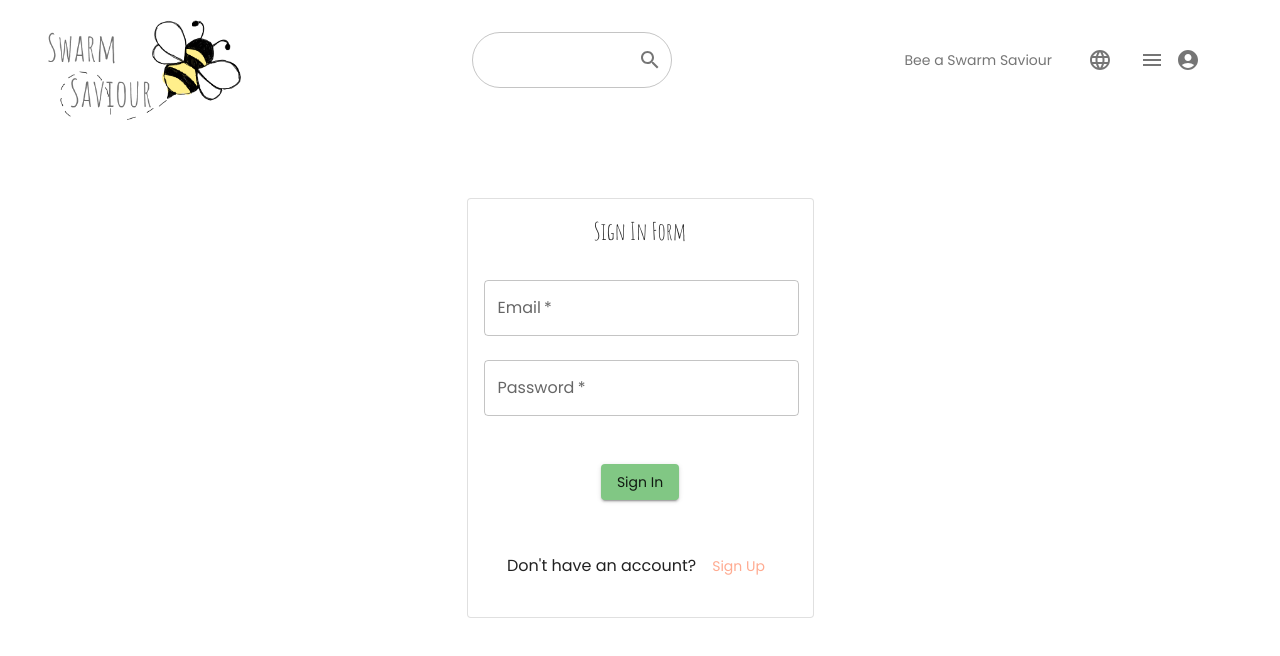
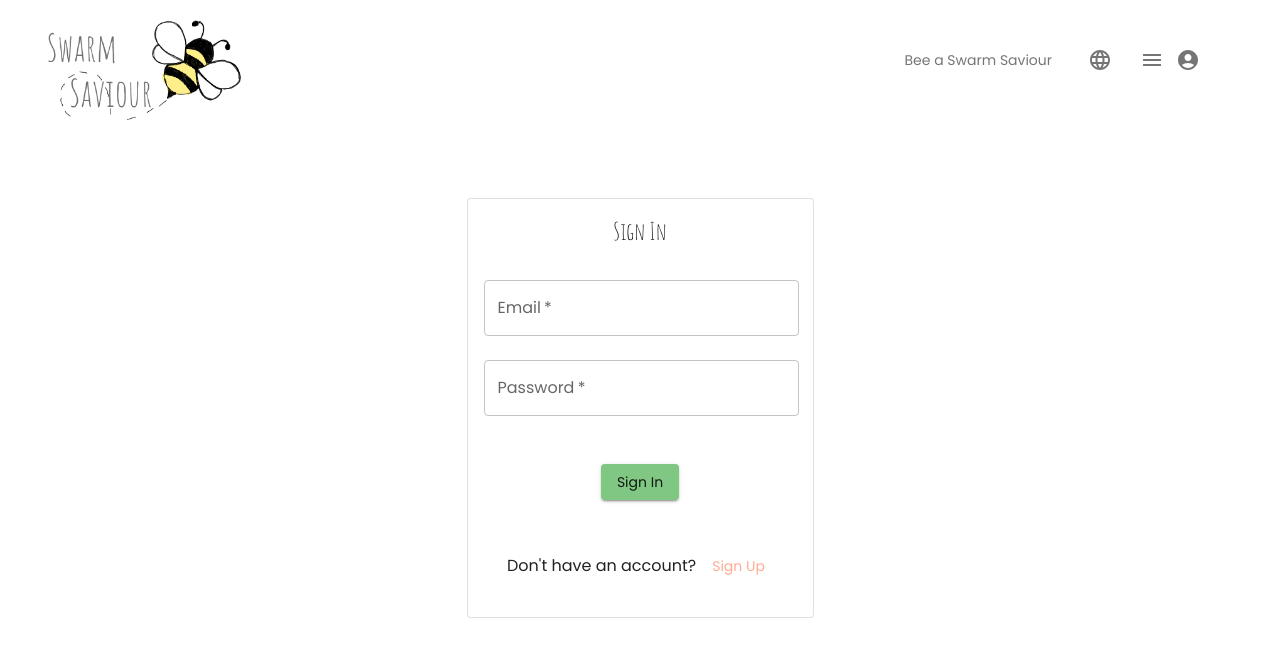
Before and after one commit to tracey-web/swarm-saviour-client, a React (Create React App) app: page /signin in a window 1280 px wide. Shown: the top 656 px of the page. Built offline with nearby package versions, Linux system fonts and the light colour scheme.

Commit message:
signUp/In UI, removed search from navBar

```diff
--- a/src/components/header.js
+++ b/src/components/header.js
@@ -16,6 +16,7 @@ import {
   Slide,
 } from "@mui/material";
 import { alpha, styled } from "@mui/system";
+import { useNavigate } from "react-router";
 
 const TextButton = styled(Button)(({ theme }) => ({
   textTransform: "none",
@@ -73,7 +74,9 @@ const Header = ({ slide = false }) => {
   );
 };
 
-const NavBar = ({ handleClose, handleClick, open, anchorEl }) => (
+const NavBar = ({ handleClose, handleClick, open, anchorEl }) => {
+  const navigate = useNavigate();
+  return (
     <Box
       sx={{
         display: "flex",
@@ -93,26 +96,13 @@ const NavBar = ({ handleClose, handleClick, open, anchorEl }) => (
           paddingTop: "20px",
           paddingLeft: "14px",
           paddingRight: "14px",
+          cursor: "pointer",
         }}
         className="header_icon"
         src="./img/ssLogo.png"
         alt="swarm saviour logo with bee"
+        onClick={() => navigate("/")}
       />
-    <FormControl sx={{ m: 1, width: "25ch" }} variant="outlined">
-      <OutlinedInput
-        sx={{ borderRadius: "50px" }}
-        id="outlined-adornment-password"
-        type="text"
-        endAdornment={
-          <InputAdornment position="end">
-            <IconButton aria-label="Search" edge="end">
-              <SearchIcon />
-            </IconButton>
-          </InputAdornment>
-        }
-        label="Password"
-      />
-    </FormControl>
 
       <Box
         sx={{
@@ -162,5 +152,6 @@ const NavBar = ({ handleClose, handleClick, open, anchorEl }) => (
       </Box>
     </Box>
   );
+};
 
 export default Header;
--- a/src/pages/SignIn.js
+++ b/src/pages/SignIn.js
@@ -51,7 +51,7 @@ export default function SignIn() {
       <Header />
       <CentredBox>
         <Card sx={{ maxWidth: 345 }} variant="outlined">
-          <CardHeader sx={{ textAlign: "center" }} title="Sign In Form" />
+          <CardHeader sx={{ textAlign: "center" }} title="Sign In" />
           <CardContent>
             <form onSubmit={handleSubmit}>
               <TextField
--- a/src/pages/SignUp.js
+++ b/src/pages/SignUp.js
@@ -13,6 +13,7 @@ import {
 } from "@mui/material";
 import CentredBox from "../components/CentredBox";
 import { Box } from "@mui/system";
+import Header from "../components/header";
 
 export default function SignUp() {
   const navigate = useNavigate();
@@ -51,9 +52,11 @@ export default function SignUp() {
   };
 
   return (
+    <>
+      <Header />
       <CentredBox>
         <Card sx={{ maxWidth: 345 }} variant="outlined">
-        <CardHeader sx={{ textAlign: "center" }} title="Sign Up Form" />
+          <CardHeader sx={{ textAlign: "center" }} title="Sign Up" />
           <CardContent>
             <form onSubmit={handleSubmit}>
               <TextField
@@ -95,7 +98,10 @@ export default function SignUp() {
                 </Button>
               </Box>
               <CardActions sx={{ display: "flex", justifyContent: "center" }}>
-              <Typography variant="body1"> Already have an account?</Typography>
+                <Typography variant="body1">
+                  {" "}
+                  Already have an account?
+                </Typography>
                 <Button
                   sx={{ ml: 2 }}
                   color="secondary"
@@ -109,5 +115,6 @@ export default function SignUp() {
           </CardContent>
         </Card>
       </CentredBox>
+    </>
   );
 }
```
Lines whose indentation alone changed are shown as unchanged.
